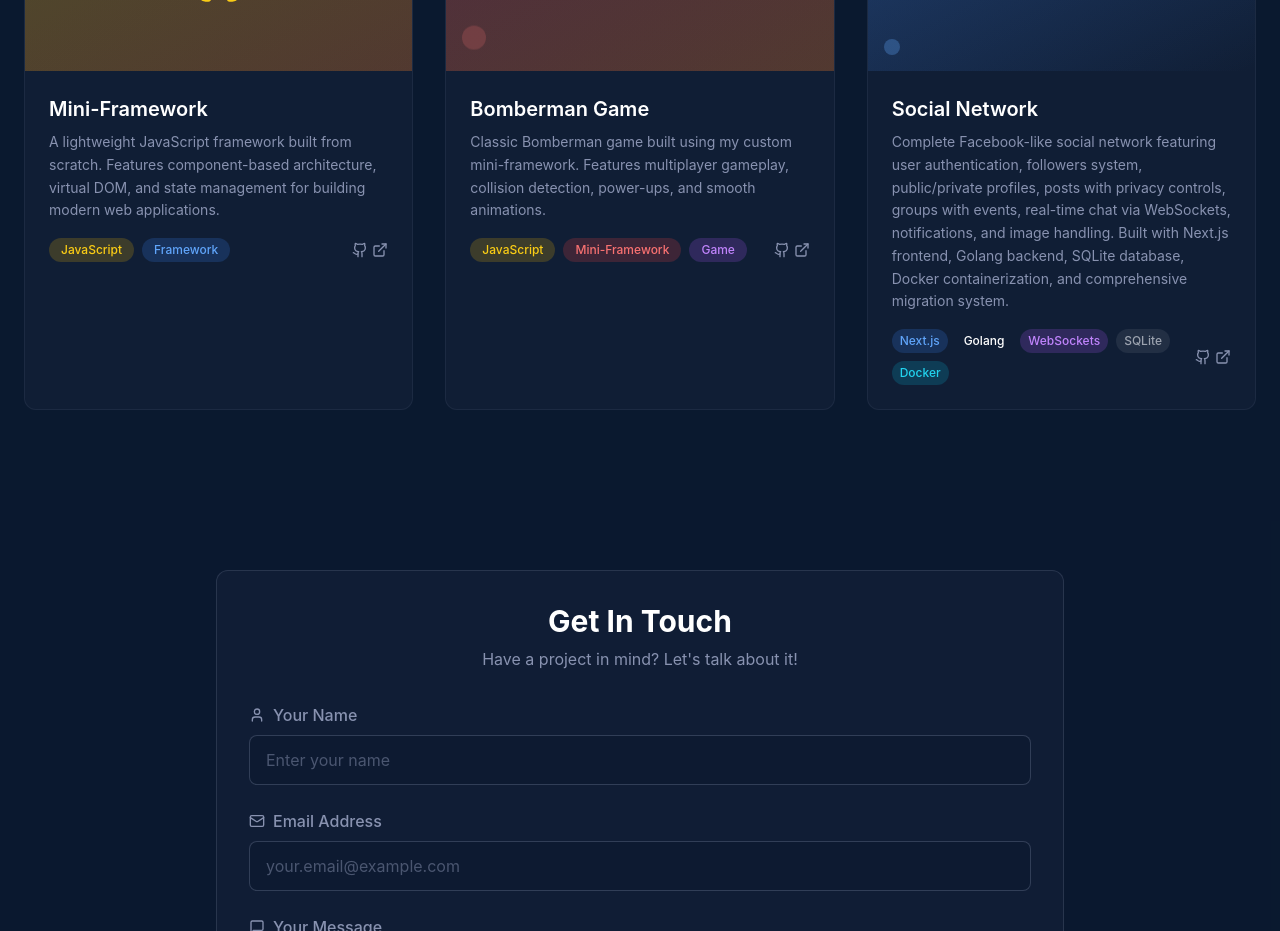
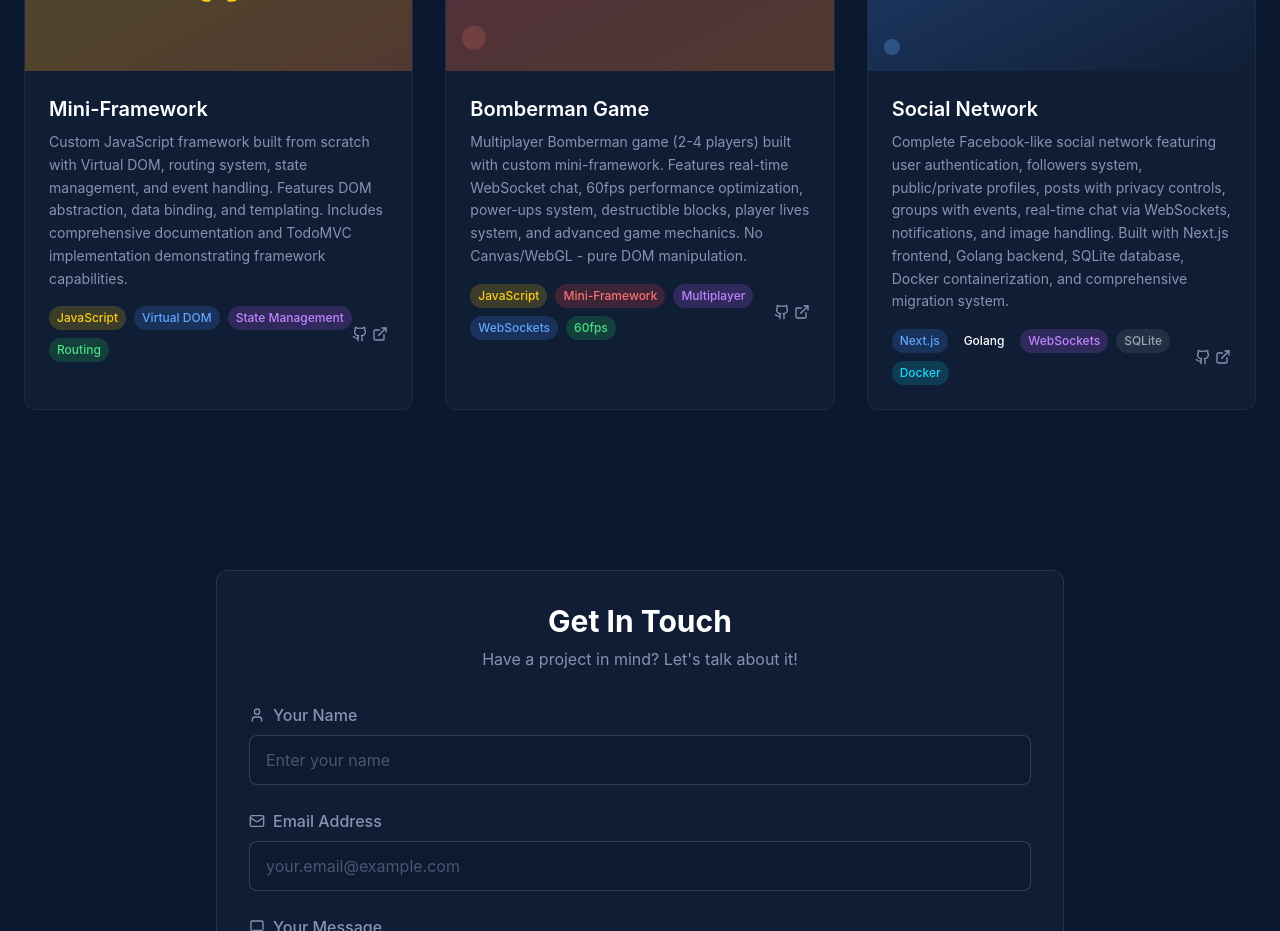
Before and after one commit to omrharbi/protfolio, a React (Vite) app: page / in a window 1280 px wide. Shown: the part 2020-2951 px from the top of the page. Built offline with nearby package versions, Linux system fonts and the light colour scheme.

Commit message:
Update Mini-Framework and Bomberman project descriptions

```diff
--- a/src/App.tsx
+++ b/src/App.tsx
@@ -269,13 +269,16 @@ function App() {
                   Mini-Framework
                 </h4>
                 <p className="text-light-gray mb-4 text-sm leading-relaxed">
-                  A lightweight JavaScript framework built from scratch. Features component-based architecture,
-                  virtual DOM, and state management for building modern web applications.
+                  Custom JavaScript framework built from scratch with Virtual DOM, routing system, state management,
+                  and event handling. Features DOM abstraction, data binding, and templating. Includes comprehensive
+                  documentation and TodoMVC implementation demonstrating framework capabilities.
                 </p>
                 <div className="flex items-center justify-between">
                   <div className="flex flex-wrap gap-2">
-                    <span className="px-3 py-1 bg-yellow-500/20 text-yellow-400 text-xs rounded-full font-medium">JavaScript</span>
-                    <span className="px-3 py-1 bg-blue-500/20 text-blue-400 text-xs rounded-full font-medium">Framework</span>
+                    <span className="px-2 py-1 bg-yellow-500/20 text-yellow-400 text-xs rounded-full font-medium">JavaScript</span>
+                    <span className="px-2 py-1 bg-blue-500/20 text-blue-400 text-xs rounded-full font-medium">Virtual DOM</span>
+                    <span className="px-2 py-1 bg-purple-500/20 text-purple-400 text-xs rounded-full font-medium">State Management</span>
+                    <span className="px-2 py-1 bg-green-500/20 text-green-400 text-xs rounded-full font-medium">Routing</span>
                   </div>
                   <a
                     href="https://github.com/omrharbi/mini-framework"
@@ -307,14 +310,17 @@ function App() {
                   Bomberman Game
                 </h4>
                 <p className="text-light-gray mb-4 text-sm leading-relaxed">
-                  Classic Bomberman game built using my custom mini-framework. Features multiplayer gameplay,
-                  collision detection, power-ups, and smooth animations.
+                  Multiplayer Bomberman game (2-4 players) built with custom mini-framework. Features real-time
+                  WebSocket chat, 60fps performance optimization, power-ups system, destructible blocks,
+                  player lives system, and advanced game mechanics. No Canvas/WebGL - pure DOM manipulation.
                 </p>
                 <div className="flex items-center justify-between">
                   <div className="flex flex-wrap gap-2">
-                    <span className="px-3 py-1 bg-yellow-500/20 text-yellow-400 text-xs rounded-full font-medium">JavaScript</span>
-                    <span className="px-3 py-1 bg-red-500/20 text-red-400 text-xs rounded-full font-medium">Mini-Framework</span>
-                    <span className="px-3 py-1 bg-purple-500/20 text-purple-400 text-xs rounded-full font-medium">Game</span>
+                    <span className="px-2 py-1 bg-yellow-500/20 text-yellow-400 text-xs rounded-full font-medium">JavaScript</span>
+                    <span className="px-2 py-1 bg-red-500/20 text-red-400 text-xs rounded-full font-medium">Mini-Framework</span>
+                    <span className="px-2 py-1 bg-purple-500/20 text-purple-400 text-xs rounded-full font-medium">Multiplayer</span>
+                    <span className="px-2 py-1 bg-blue-500/20 text-blue-400 text-xs rounded-full font-medium">WebSockets</span>
+                    <span className="px-2 py-1 bg-green-500/20 text-green-400 text-xs rounded-full font-medium">60fps</span>
                   </div>
                   <a
                     href="https://github.com/omrharbi/bomberman"
```
